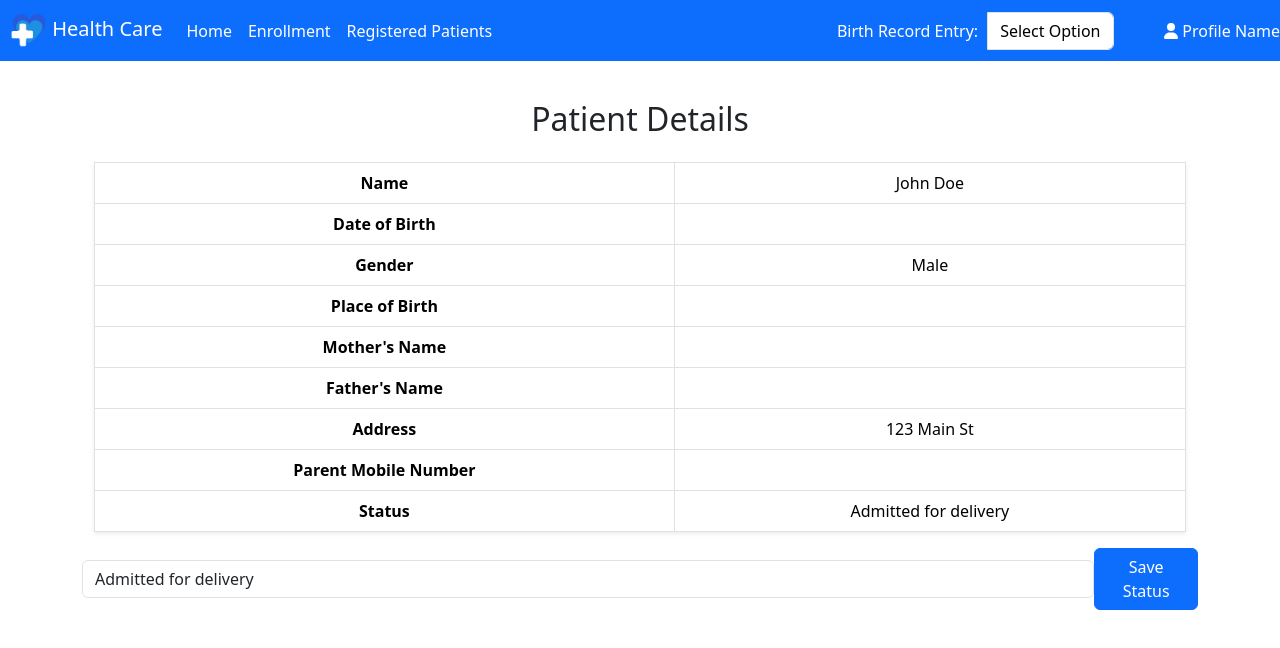
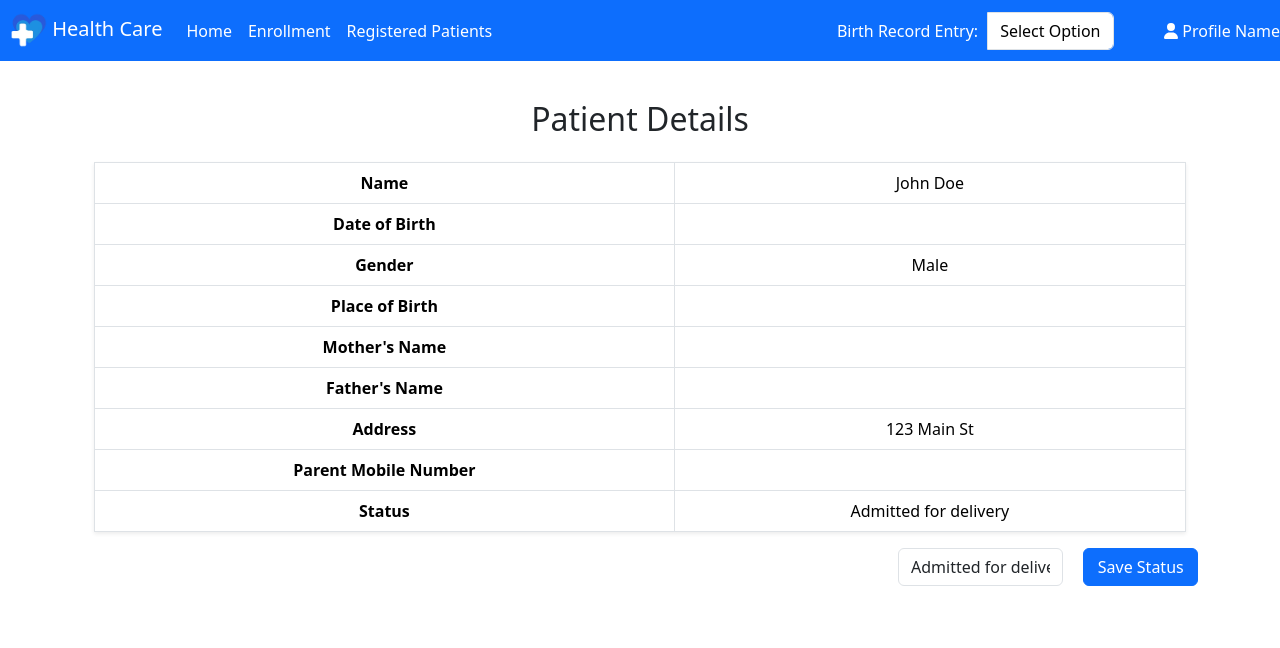
Before and after one commit to nagaraja6050266/medico-legal-client, a React (Vite) app: page /patients/1 in a window 1280 px wide. Shown: the top 648 px of the page. Built offline with nearby package versions, Linux system fonts and the light colour scheme.

Commit message:
Minor changes v2

```diff
--- a/src/components/PatientDetails.jsx
+++ b/src/components/PatientDetails.jsx
@@ -58,7 +58,10 @@ function PatientDetails() {
     return (
         <div className="container mt-5">
             <GenericTable header="Patient Details" data={[patientData]} />
-            <div className="d-flex justify-content-between align-items-center mt-3">
+            <div
+                className="d-flex justify-content-end align-items-center mt-3"
+                style={{ maxWidth: "300px", marginLeft: "auto", gap: "20px" }}
+            >
                 <select
                     className="form-control"
                     value={status}
@@ -72,6 +75,7 @@ function PatientDetails() {
                 <button
                     className="btn btn-primary ml-2"
                     onClick={handleSaveStatus}
+                    style={{width: "200px"}}
                 >
                     Save Status
                 </button>
```
